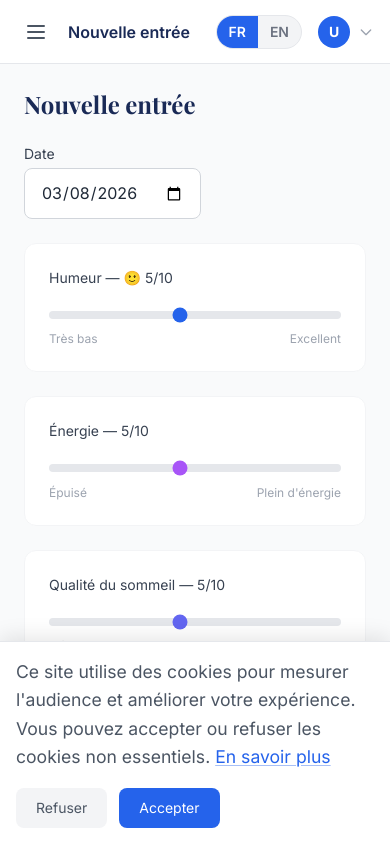
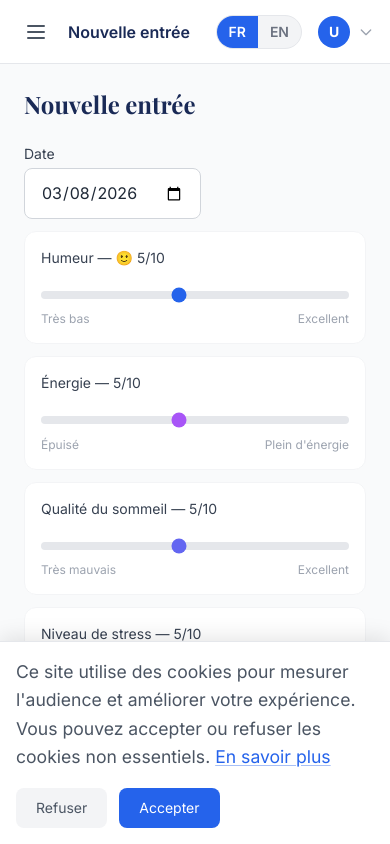
Before and after one commit to Unvodka/Coaching-and-Sport, a Next.js app: page /portal/journal/new in a window 390 px wide. Built offline with nearby package versions, Linux system fonts and the light colour scheme; no server answers.

Commit message:
fix: reduce spacing between journal form elements on mobile

```diff
--- a/components/portal/MoodForm.tsx
+++ b/components/portal/MoodForm.tsx
@@ -89,8 +89,8 @@ export default function MoodForm({ onAdded, inline, onProgramReady }: MoodFormPr
   };
 
   return (
-    <div className={inline ? "space-y-6" : "max-w-2xl mx-auto space-y-8"}>
-      <form onSubmit={handleSubmit} className="space-y-6">
+    <div className={inline ? "space-y-3" : "max-w-2xl mx-auto space-y-5"}>
+      <form onSubmit={handleSubmit} className="space-y-3">
         {error && (
           <div className="p-3 bg-red-50 border border-red-200 text-red-700 text-sm rounded-lg">
             {error}
@@ -118,7 +118,7 @@ export default function MoodForm({ onAdded, inline, onProgramReady }: MoodFormPr
         </div>
 
         {/* Mood Score */}
-        <div className="bg-white rounded-xl border border-gray-100 p-6">
+        <div className="bg-white rounded-xl border border-gray-100 p-4">
           <label className="block text-sm font-medium text-gray-700 mb-3">
             {t("portal.journal.mood")} — {MOOD_EMOJIS[moodScore - 1]} {moodScore}/10
           </label>
@@ -137,7 +137,7 @@ export default function MoodForm({ onAdded, inline, onProgramReady }: MoodFormPr
         </div>
 
         {/* Energy Level */}
-        <div className="bg-white rounded-xl border border-gray-100 p-6">
+        <div className="bg-white rounded-xl border border-gray-100 p-4">
           <label className="block text-sm font-medium text-gray-700 mb-3">
             {t("portal.journal.energy")} — {energyLevel}/10
           </label>
@@ -156,7 +156,7 @@ export default function MoodForm({ onAdded, inline, onProgramReady }: MoodFormPr
         </div>
 
         {/* Sleep Quality */}
-        <div className="bg-white rounded-xl border border-gray-100 p-6">
+        <div className="bg-white rounded-xl border border-gray-100 p-4">
           <label className="block text-sm font-medium text-gray-700 mb-3">
             {locale === "fr" ? "Qualité du sommeil" : "Sleep quality"} — {sleepQuality}/10
           </label>
@@ -175,7 +175,7 @@ export default function MoodForm({ onAdded, inline, onProgramReady }: MoodFormPr
         </div>
 
         {/* Stress Level */}
-        <div className="bg-white rounded-xl border border-gray-100 p-6">
+        <div className="bg-white rounded-xl border border-gray-100 p-4">
           <label className="block text-sm font-medium text-gray-700 mb-3">
             {locale === "fr" ? "Niveau de stress" : "Stress level"} — {stressLevel}/10
           </label>
```
